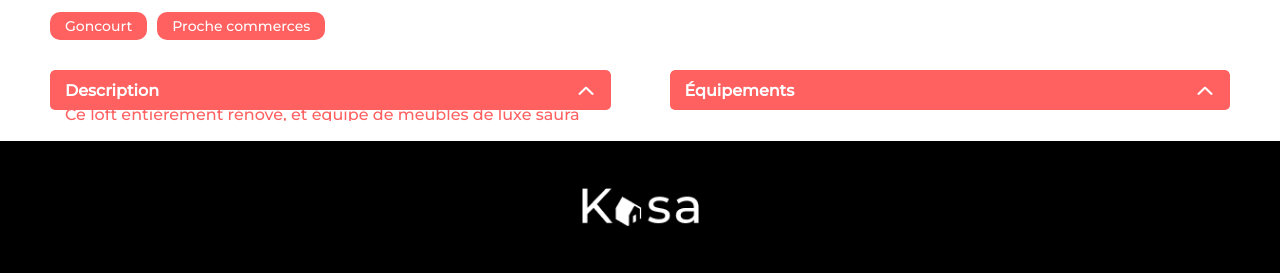
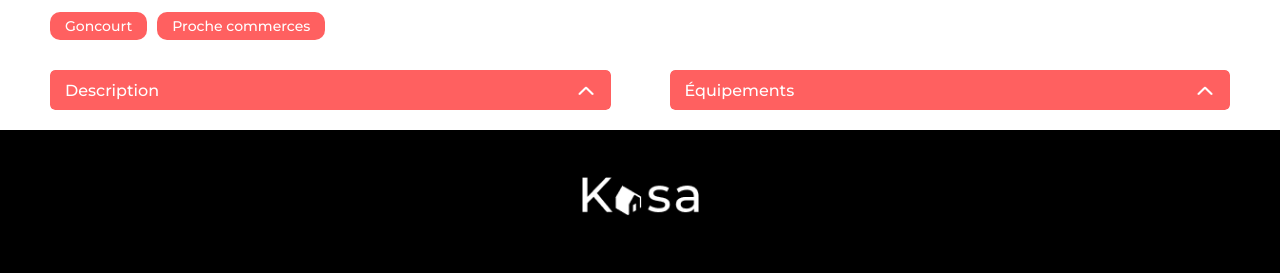
Before and after one commit to MaximeJambou/Kasa, a React (Create React App) app: page /logement/0979876d in a window 1280 px wide. Shown: the part 668-941 px from the top of the page. Built offline with nearby package versions, Linux system fonts and the light colour scheme.

Commit message:
Collapse refactored

```diff
--- a/src/pages/LodgingPage.jsx
+++ b/src/pages/LodgingPage.jsx
@@ -61,14 +61,18 @@ function LodgingPage() {
             </div>
 
             <div className='lodging-collapses'>
+                <div className="lodging-collapses__container">
                     <Collapse title="Description" >
                         {lodgingData.description}
                     </Collapse>
+                </div>
+                <div className="lodging-collapses__container">
                     <Collapse title="Équipements" >
                         {lodgingData.equipments.map((equipment, index) => (
                             <p key={index}>{equipment}</p>
                         ))}
                     </Collapse>
+                </div>
             </div>
 
         </div>
--- a/src/styles/main.css
+++ b/src/styles/main.css
@@ -211,6 +211,7 @@ main {
 @media screen and (max-width: 768px) {
   .lodging-info__host {
     flex-direction: row-reverse;
+    justify-content: space-between;
   }
 }
 
@@ -223,6 +224,12 @@ main {
   .lodging-collapses {
     flex-direction: column;
   }
+}
+.lodging-collapses__container {
+  width: 100%;
+}
+.lodging-collapses p {
+  margin: 0;
 }
 
 .banner {
@@ -352,9 +359,9 @@ main {
   margin: 0;
   font-size: 16px;
   color: white;
+  font-weight: 500;
 }
 .collapse .collapse-title img {
-  display: flex;
   width: 20px;
   height: 20px;
   transition: transform 0.5s ease-in-out;
@@ -365,7 +372,6 @@ main {
 .collapse .collapse-content {
   position: relative;
   z-index: 1;
-  margin-top: -5px;
   padding: 0 15px;
   background-color: #F6F6F6;
   color: #FF6060;
@@ -375,6 +381,7 @@ main {
   transition: max-height 0.3s ease-in-out, padding-top 0.3s ease-in-out, padding-bottom 0.3s ease-in-out;
 }
 .collapse.open .collapse-content {
+  margin-top: -5px;
   padding-top: 15px;
   padding-bottom: 15px;
   max-height: 500px;
--- a/src/styles/sass/components/_collapse.scss
+++ b/src/styles/sass/components/_collapse.scss
@@ -20,10 +20,10 @@
             margin: 0;
             font-size: 16px;
             color: white;
+            font-weight: 500;
         }
 
         img {
-            display: flex;
             width: 20px;
             height: 20px;
             transition: transform 0.5s ease-in-out;
@@ -37,7 +37,6 @@
     .collapse-content {
         position: relative;
         z-index: 1;
-        margin-top: -5px;
         padding: 0 15px;
         background-color: $background-color;
         color: $primary-color;
@@ -48,6 +47,7 @@
     }
 
     &.open .collapse-content {
+        margin-top: -5px;
         padding-top: 15px;
         padding-bottom: 15px;
         max-height: 500px;
--- a/src/styles/sass/pages/_lodgingPage.scss
+++ b/src/styles/sass/pages/_lodgingPage.scss
@@ -49,6 +49,7 @@
         gap: 20px;
         @include mobile{
             flex-direction: row-reverse;
+            justify-content: space-between;
         }
     }
 }
@@ -60,4 +61,12 @@
     @include mobile{
         flex-direction: column;
     }
+
+    &__container{
+        width: 100%;
+    }
+
+    p{
+        margin: 0;
+    }
 }
```
Also changed, not shown: 1 other file (tests, documents, lock files or other folders). Lines whose indentation alone changed are shown as unchanged.
